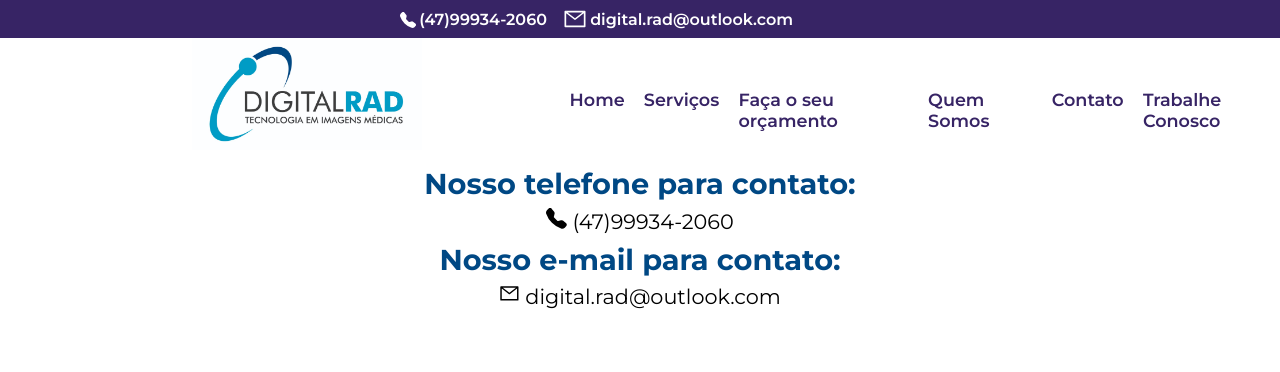
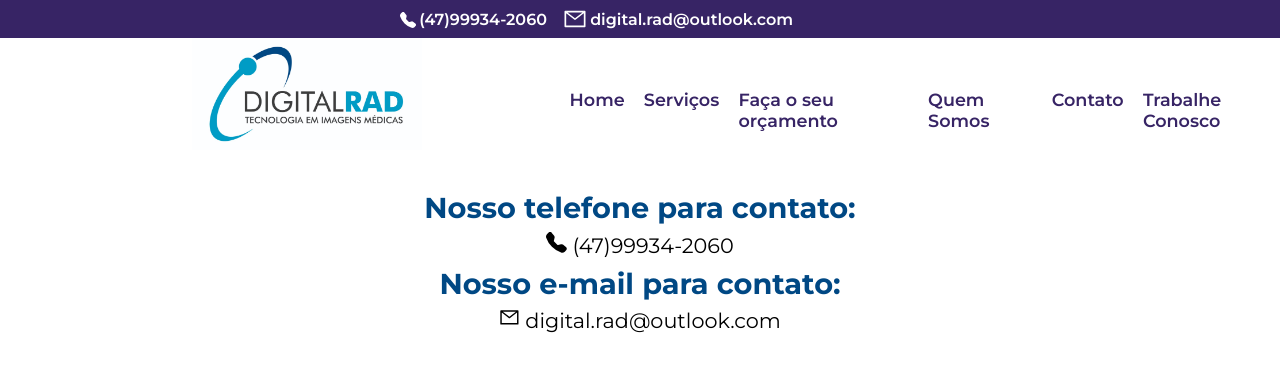
Before and after one commit to lmgaspa/paduan, a React (Create React App) app: page /contato in a window 1280 px wide. Shown: the top 372 px of the page. Built offline with nearby package versions, Linux system fonts and the light colour scheme.

Commit message:
versaoquasefinal

```diff
--- a/src/layouts/layoutpages/contato.module.css
+++ b/src/layouts/layoutpages/contato.module.css
@@ -3,7 +3,7 @@
     display: grid;
     flex-direction: column;
     text-align: center;
-    margin-top: 1vh;
+    margin-top: 4vh;
     font-size: 1.3rem;
     align-items: center;
     color: black;
```
